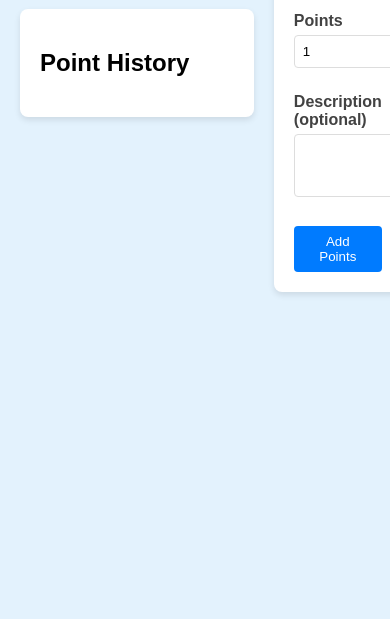
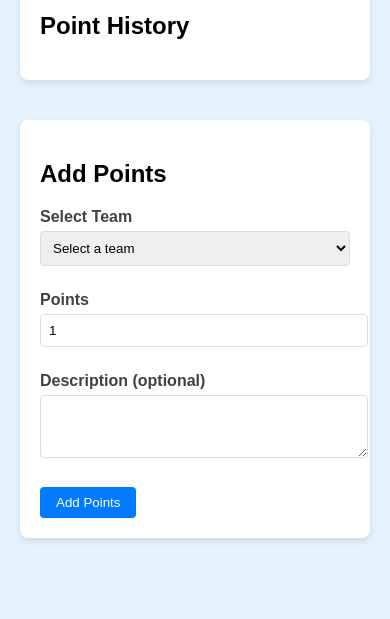
Before and after one commit to Haiyan-Zhao/LeaderBoard-Applicaiton, a website: page src/public/index.html in a window 390 px wide. Shown: the part 225-844 px from the top of the page. Drawn offline with Linux system fonts and the light colour scheme; no server answers.

Commit message:
adjust the layout in mobile size

```diff
--- a/src/public/css/styles.css
+++ b/src/public/css/styles.css
@@ -104,3 +104,13 @@ input, select, textarea {
     font-weight: bold;
     color: #424242;
 }
+
+@media (max-width: 768px) {
+    .container {
+        grid-template-columns: 1fr;
+    }
+
+    .leaderboard, .points-form, .history-section {
+        margin-bottom: 20px;
+    }
+}
```
